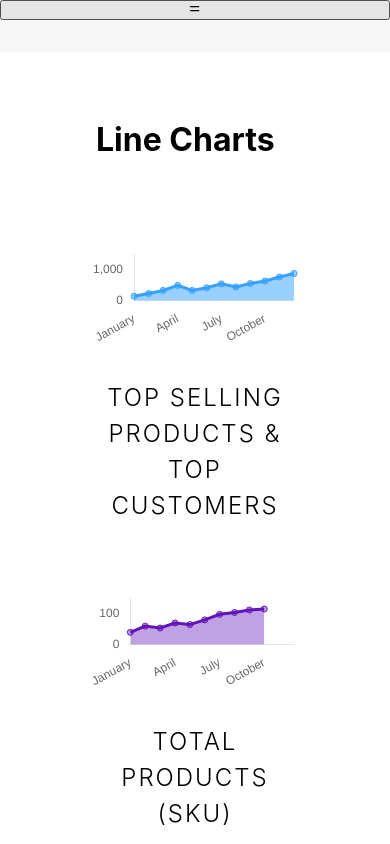
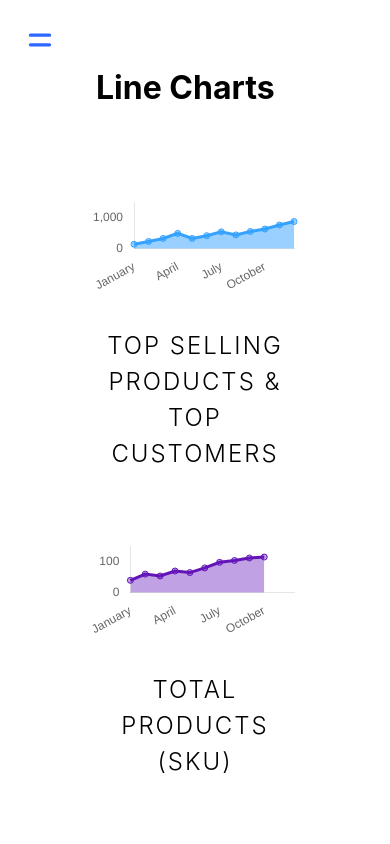
Before and after one commit to AaaSsHhUu/Ecommerce, a React (Vite) app in the folder ecommerce-frontend/: page /admin/chart/line in a window 390 px wide. Built offline with nearby package versions, Linux system fonts and the light colour scheme.

Commit message:
added styling for hamburger button

```diff
--- a/ecommerce-frontend/src/style/app.scss
+++ b/ecommerce-frontend/src/style/app.scss
@@ -185,3 +185,20 @@ a {
         }
     }
 }
+
+#hamburger{
+  display: grid;
+  place-items: center;
+  @include square(3rem);
+  font-size: 2rem;
+  border: none;
+  outline: none;
+  cursor: pointer;
+  color: rgba(44,104,255);
+  position: fixed;
+  top: 1rem;
+  left: 1rem;
+  background: #fff;
+  border-radius: 50%;
+  z-index: 9;
+}
```
